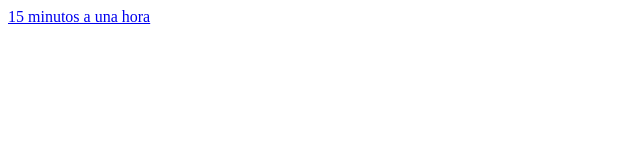
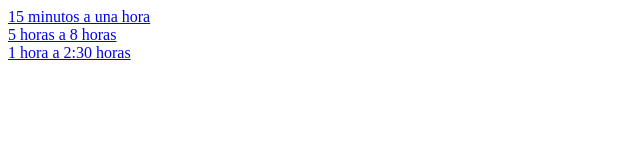
Before and after one commit to jmalagonlap/detenciones, a plain HTML site: page 7974e6f2ac3ee68f393ad63c7719ec725a5188f4/index.html in a window 1280 px wide. Shown: the whole page, without its empty margins (0-640 px from the left). Drawn offline with Linux system fonts and the light colour scheme.

Commit message:
Update index.html

```diff
--- a/7974e6f2ac3ee68f393ad63c7719ec725a5188f4/index.html
+++ b/7974e6f2ac3ee68f393ad63c7719ec725a5188f4/index.html
@@ -2,5 +2,9 @@
 <header><title>Links</title></header>
 <body>
 <a href="https://jmalagonlap.github.io/detenciones/7974e6f2ac3ee68f393ad63c7719ec725a5188f4/d_p-15m_a_1_h.html">15 minutos a una hora</a>
+  <br>
+<a href="https://jmalagonlap.github.io/detenciones/7974e6f2ac3ee68f393ad63c7719ec725a5188f4/d_p-5h_a_8h.html">5 horas a 8 horas</a>
+    <br>
+<a href="https://jmalagonlap.github.io/detenciones/7974e6f2ac3ee68f393ad63c7719ec725a5188f4/d_p_1h_a_ 2_30h.html">1 hora a 2:30 horas</a>
 </body>
 </html>
```
